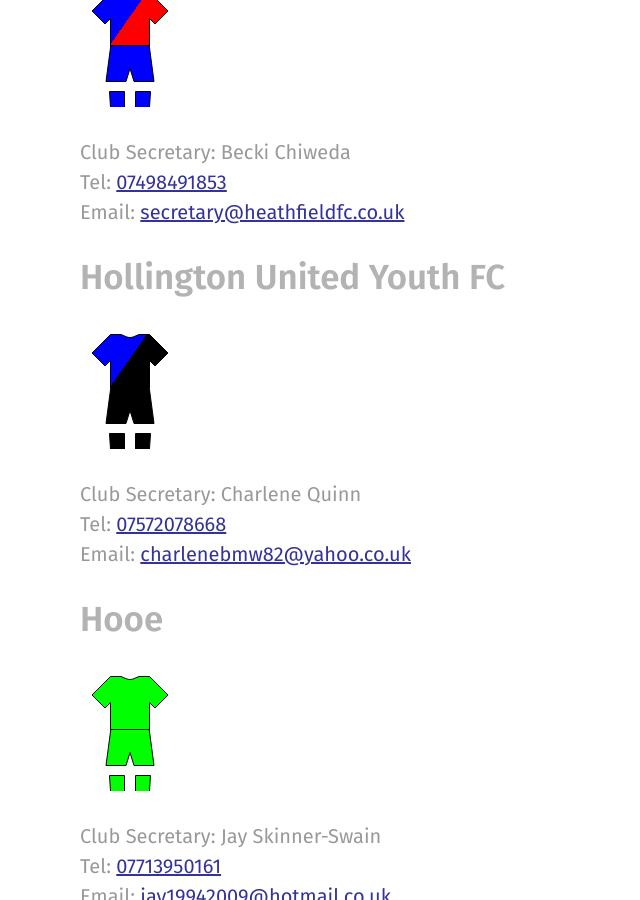
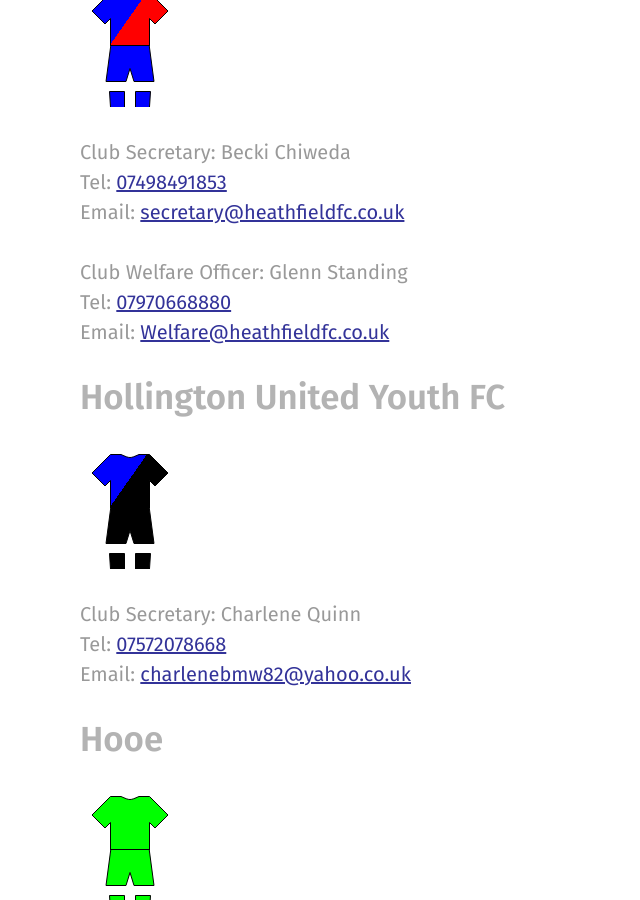
Before and after one commit to rotherleague/Rother, a Jekyll site: the page built from clubs.md, in a window 1280 px wide and 900 px high, scrolled down 7952 px. Shown: the whole window, without its empty margins (0-640 px from the left). Built offline with Jekyll 4.4.1, drawn with Linux system fonts in a browser that asks for light colours; nearby versions of some CDN libraries.

Commit message:
Update heathfield_and_horam.html

```diff
--- a/_includes/clubs/heathfield_and_horam.html
+++ b/_includes/clubs/heathfield_and_horam.html
@@ -2,6 +2,13 @@
 
 <p>{% include kit.html top="#0000FF" top2="#FF0000" shorts="#0000FF" socks="#0000FF" %}
 </p>
-<p>Club Secretary: Becki Chiweda<br>
+<p>
+  Club Secretary: Becki Chiweda<br>
   Tel: <a href="tel:07498491853">07498491853</a><br>
-Email: <a href="mailto:secretary@heathfieldfc.co.uk">secretary@heathfieldfc.co.uk</a></p>
+Email: <a href="mailto:secretary@heathfieldfc.co.uk">secretary@heathfieldfc.co.uk</a>
+</p>
+<p>
+  Club Welfare Officer: Glenn Standing<br>
+  Tel: <a href="tel:07970668880">07970668880</a><br>
+Email: <a href="mailto:Welfare@heathfieldfc.co.uk">Welfare@heathfieldfc.co.uk</a>
+</p>
```
